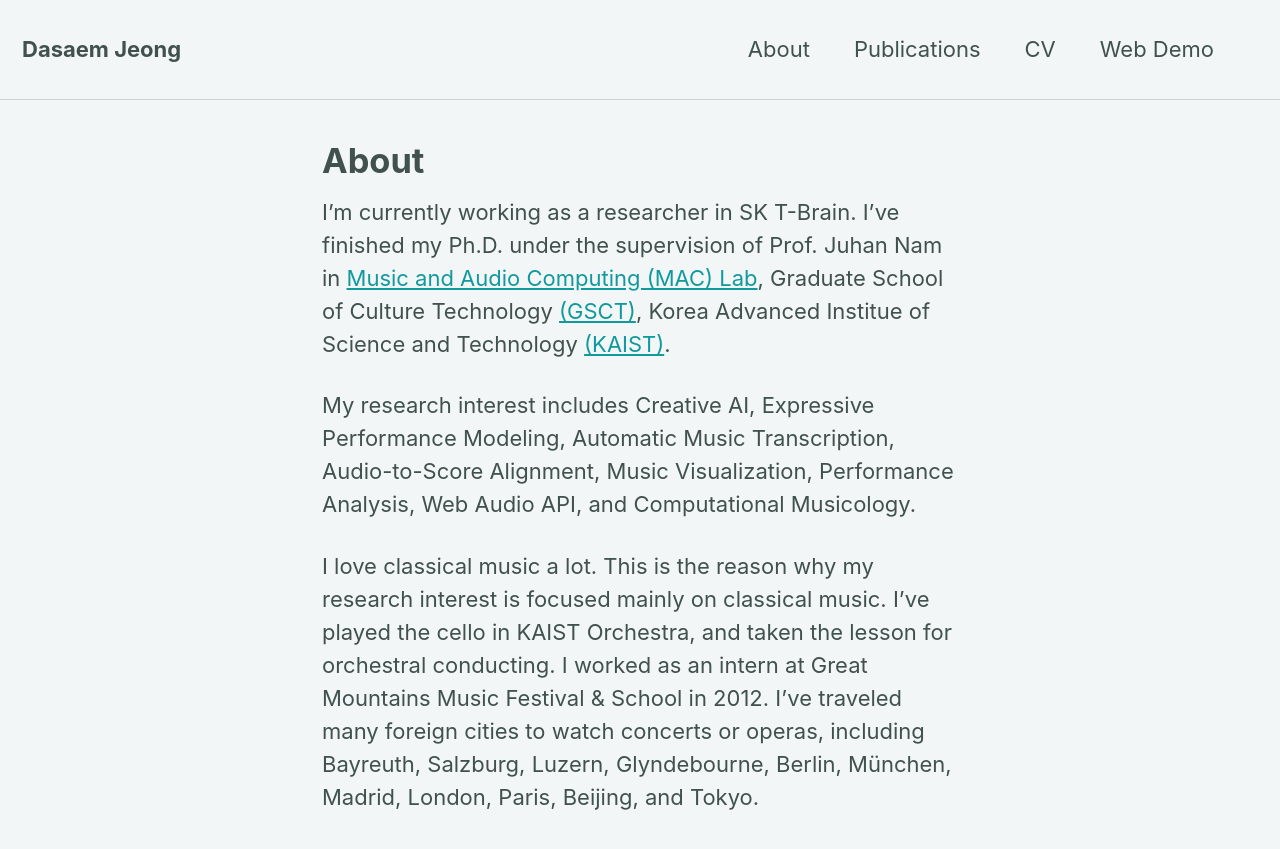
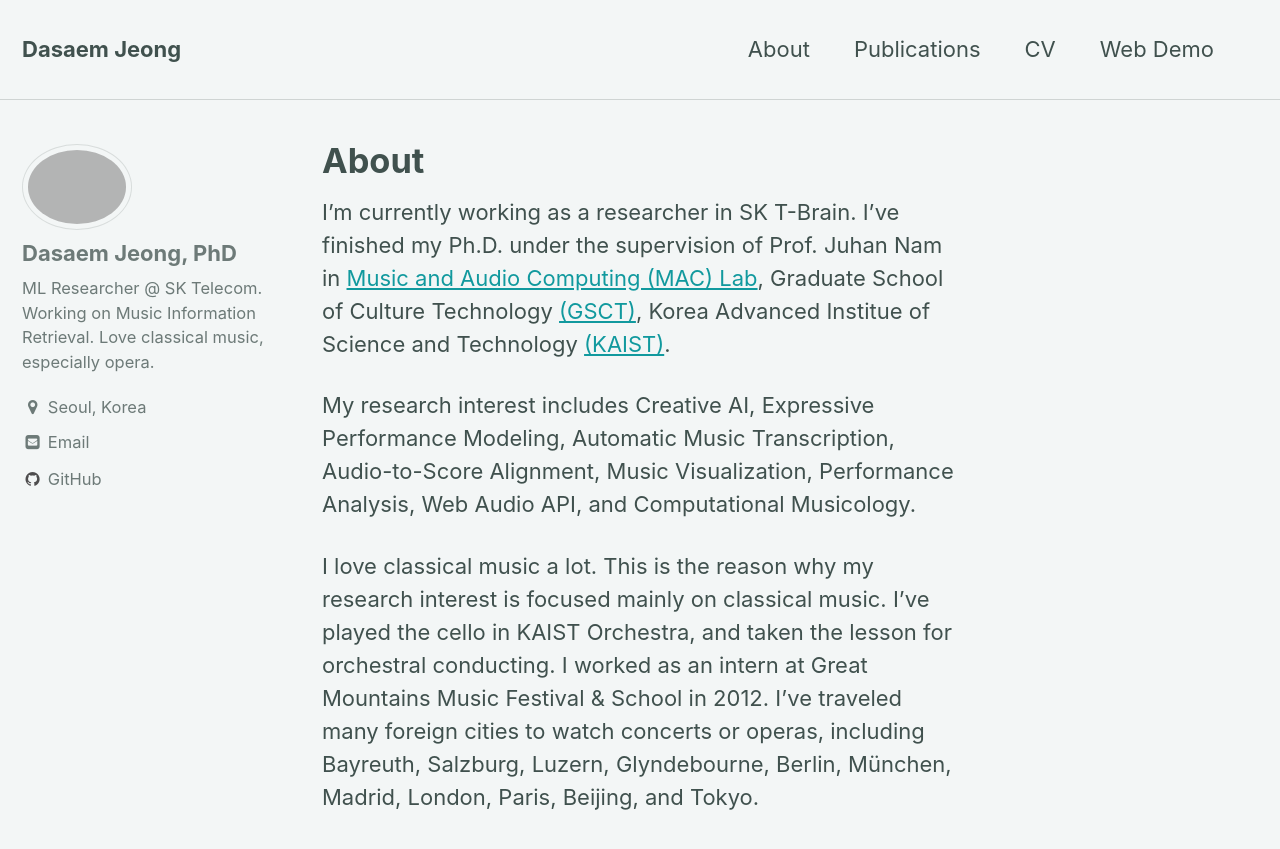
Before and after one commit to jdasam/jdasam.github.io, a Jekyll site: the page built from about.md, in a window 1280 px wide and 900 px high. Shown: the top 849 px of the window. Built offline with Jekyll 4.4.1, drawn with Linux system fonts in a browser that asks for light colours.

Commit message:
update author profile

```diff
--- a/_config.yml
+++ b/_config.yml
@@ -85,11 +85,11 @@
 
 # Site Author
 author:
-  name             : "Dasaem Jeong"
-  avatar           : "assets/images/profileSmall.jpg" # path of avatar image, e.g. "/assets/images/bio-photo.jpg"
-  bio              : "Ph.D. student in MIR. Music and Audio Computing (MAC) Lab, KAIST. Love classical music, especially opera."
-  location         : "Dajeon, Korea"
-  email            : "jdasam@kaist.ac.kr"
+  name             : "Dasaem Jeong, PhD"
+  avatar           : "assets/images/profile_2020.jpg" # path of avatar image, e.g. "/assets/images/bio-photo.jpg"
+  bio              : "ML Researcher @ SK Telecom. Working on Music Information Retrieval. Love classical music, especially opera."
+  location         : "Seoul, Korea"
+  email            : "dasaem.jeong@sktbrain.com"
   uri              :
   bitbucket        :
   codepen          :
```
Also changed, not shown: about.md (+1 -1 lines), assets/images/profile_2020.jpeg (added).
